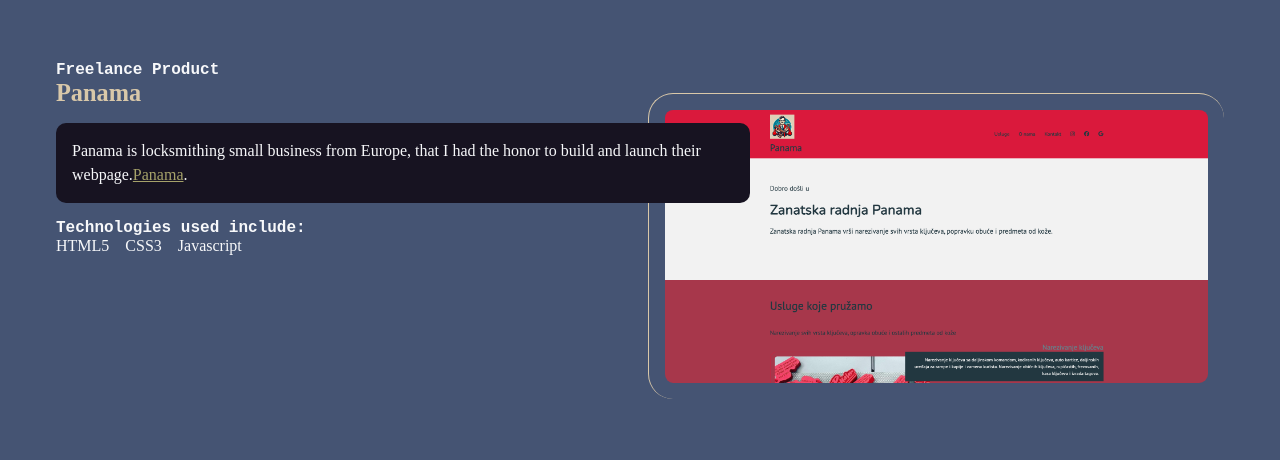
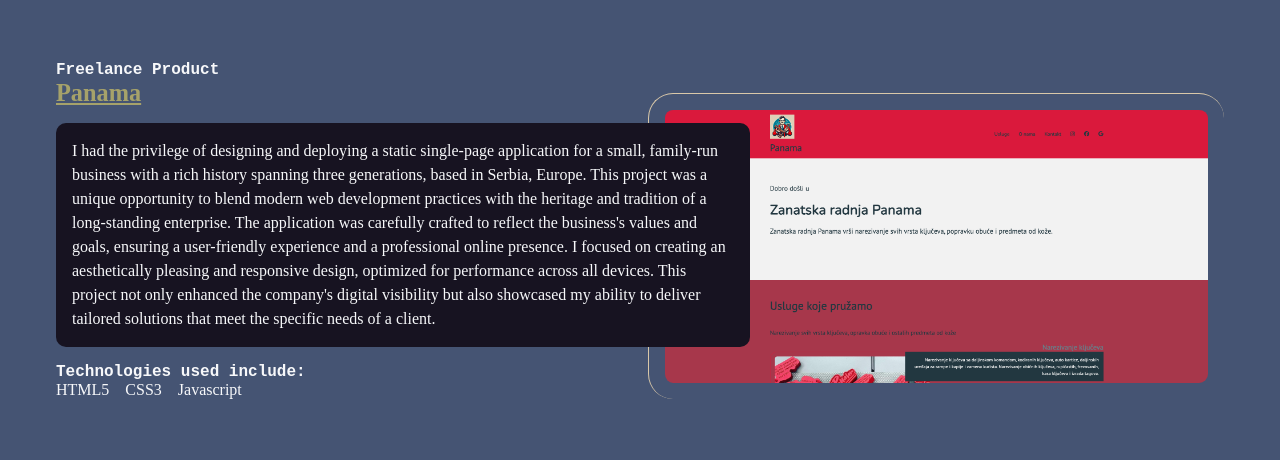
Before and after one commit to Nikolaa92/Nikolaa92.github.io, a website: page index.html in a window 1280 px wide. Shown: the part 1127-1587 px from the top of the page. Drawn offline with Linux system fonts and the light colour scheme.

Commit message:
Panama section description

```diff
--- a/index.html
+++ b/index.html
@@ -64,9 +64,10 @@
       <article class="reverse">
         <div class="text">
           <h4>Freelance Product</h4>
-            <h3>Panama</h3>
+            <h3><a href="https://panamakljucevi.net/">Panama</a></h3>
           <p class="blackbox">
-          Panama is locksmithing small business from Europe, that I had the honor to build and launch their webpage.<a href="https://panamakljucevi.net/">Panama</a>.
+            I had the privilege of designing and deploying a static single-page application for a small, family-run business with a rich history spanning three generations, based in Serbia, Europe. This project was a unique opportunity to blend modern web development practices with the heritage and tradition of a long-standing enterprise.
+            The application was carefully crafted to reflect the business's values and goals, ensuring a user-friendly experience and a professional online presence. I focused on creating an aesthetically pleasing and responsive design, optimized for performance across all devices. This project not only enhanced the company's digital visibility but also showcased my ability to deliver tailored solutions that meet the specific needs of a client.
           </p>
 
             <h4>Technologies used include:</h4>
```
